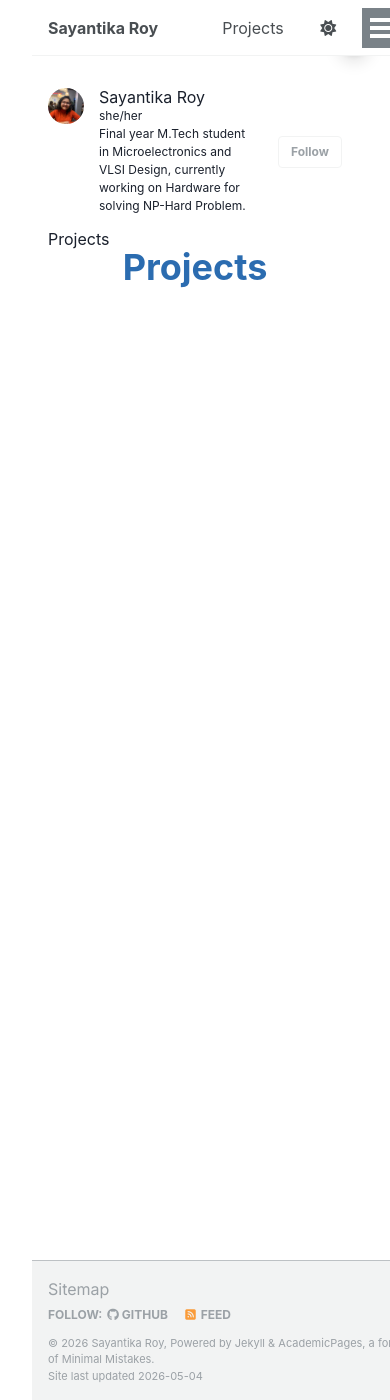
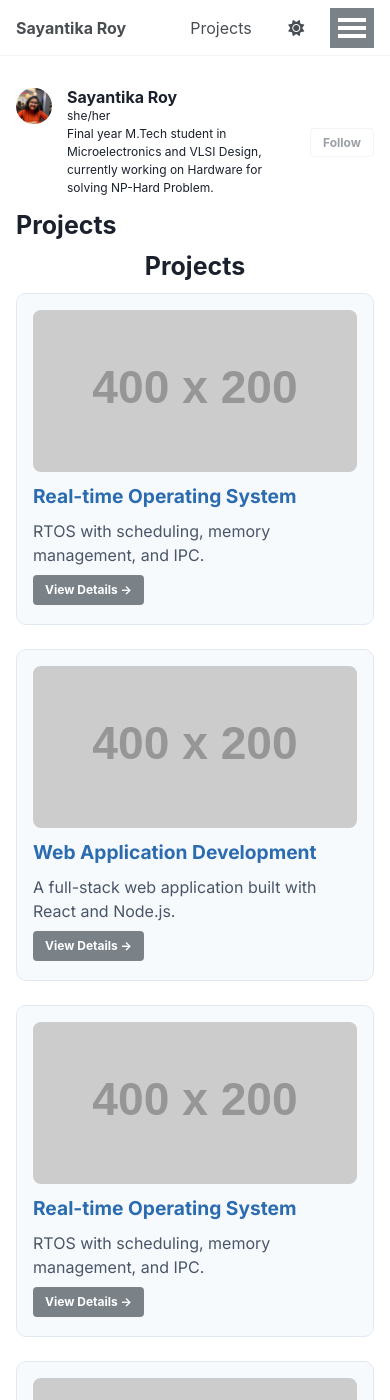
Before and after one commit to sayo-134/sayantika-roy.github.io, a Jekyll site: the page built from _pages/projects.html, in a window 390 px wide and 1400 px high. Built offline with Jekyll 4.4.1, drawn with Linux system fonts in a browser that asks for light colours; nearby versions of some CDN libraries; some of the changed text lies outside the part shown.

Commit message:
editing project page

```diff
--- a/_pages/projects.html
+++ b/_pages/projects.html
@@ -7,299 +7,316 @@ author_profile: true
 
 {% include base_path %}
 
-
-<!DOCTYPE html>
-<html lang="en">
-<head>
-    <meta charset="UTF-8">
-    <meta name="viewport" content="width=device-width, initial-scale=1.0">
-    <title>My Projects</title>
-    <!-- Tailwind CSS CDN -->
-    <script src="https://cdn.tailwindcss.com"></script>
 <style>
 @import url('https://fonts.googleapis.com/css2?family=Inter:wght@400;500;700&display=swap');
 
-        /* CSS variables for light theme */
+/* LIGHT THEME */
 :root {
     --bg-color: #ffffff;
     --text-color: #1a202c;
+    --muted-text: #4a5568;
     --card-bg: #f7fafc;
     --card-hover-bg: #edf2f7;
     --border-color: #e2e8f0;
     --header-color: #2b6cb0;
-            --link-color: #4299e1;
+    --link-color: #3182ce;
 }
 
-        /* CSS variables for dark theme .dark */
-        @media (prefers-color-scheme: dark){
+/* DARK THEME */
+body.dark {
     --bg-color: #0d1117;
     --text-color: #c9d1d9;
+    --muted-text: #8b949e;
     --card-bg: #161b22;
     --card-hover-bg: #21262d;
-            --border-color: #21262d;
+    --border-color: #30363d;
     --header-color: #58a6ff;
     --link-color: #58a6ff;
 }
 
 body {
     font-family: 'Inter', sans-serif;
-            background-color: var(--bg-color);
+    background: var(--bg-color);
     color: var(--text-color);
-            transition: background-color 0.3s ease;
 }
 
+/* GRID */
+.project-wrapper {
+    max-width: 1100px;
+    margin: 0 auto;
+}
+
+.project-grid {
+    display: grid;
+    grid-template-columns: repeat(3, minmax(0, 1fr));
+    gap: 1.5rem;
+}
+
+/* Tablet */
+@media (max-width: 900px) {
+    .project-grid {
+        grid-template-columns: repeat(2, 1fr);
+    }
+}
+
+/* Mobile */
+@media (max-width: 500px) {
+    .project-grid {
+        grid-template-columns: 1fr;
+    }
+}
+
+/* CARD */
 .project-card {
-            background-color: var(--card-bg);
-            transition: transform 0.2s ease-in-out, box-shadow 0.2s ease-in-out, background-color 0.3s ease;
-            cursor: pointer;
-            border-color: var(--border-color);
+    background: var(--card-bg);
+    border: 1px solid var(--border-color);
+    border-radius: 10px;
+    padding: 1rem;
+    transition: 0.25s;
+    /* max-width: 350px; */
+    margin: 0 auto;
+    height: 100%;
 }
 
 .project-card:hover {
-            transform: translateY(-5px);
-            box-shadow: 0 10px 15px rgba(0, 0, 0, 0.2);
-            background-color: var(--card-hover-bg);
+    transform: translateY(-6px);
+    background: var(--card-hover-bg);
+    box-shadow: 0 10px 20px rgba(0,0,0,0.15);
 }
 
-        .markdown-content h1, .markdown-content h2, .markdown-content h3, .markdown-content h4 {
+.project-title {
     color: var(--header-color);
-            border-bottom: 2px solid var(--border-color);
-            padding-bottom: 0.5em;
-            margin-top: 1.5em;
-            margin-bottom: 0.5em;
+    font-size: 1.2rem;
+    font-weight: 600;
 }
 
-        .markdown-content p {
-            margin-bottom: 1em;
+.project-summary {
+    color: var(--muted-text);
+    margin: 0.5rem 0;
 }
 
-        .markdown-content ul, .markdown-content ol {
-            margin-left: 2em;
-            list-style-type: disc;
+/* BUTTON */
+.btn {
+    color: var(--link-color);
+    cursor: pointer;
+}
+.btn:hover {
+    text-decoration: underline;
 }
 
-        .markdown-content code {
-            background-color: var(--card-hover-bg);
-            padding: 0.2em 0.4em;
-            border-radius: 4px;
+/* DETAIL */
+.project-detail {
+    display: none;
 }
 
-        /* Apply colors from variables to Tailwind classes */
-        .text-white { color: var(--text-color); }
-        .text-gray-400 { color: var(--text-color); }
-        .text-blue-400 { color: var(--link-color); }
-        .hover\:text-blue-200:hover { color: var(--link-color); }
-        .bg-gray-900 { background-color: var(--card-bg); }
-        .border-gray-800 { border-color: var(--border-color); }
+.project-detail.active {
+    display: block;
+}
 
+/* IMAGE */
 .project-image {
     width: 100%;
-            height: auto;
-            border-radius: 0.5rem;
-            margin-bottom: 1rem;
+    border-radius: 8px;
+    margin-bottom: 10px;
 }
 
+/* CONTENT */
+.markdown-content h3 {
+    border-bottom: 1px solid var(--border-color);
+    margin-top: 1rem;
+}
+
+.markdown-content ul {
+    margin-left: 1.5rem;
+}
+
+/* TOGGLE */
+.toggle-btn {
+    position: fixed;
+    top: 20px;
+    right: 20px;
+    background: var(--card-bg);
+    border: 1px solid var(--border-color);
+    padding: 5px 10px;
+    cursor: pointer;
+}
 </style>
-</head>
-<body class="p-8">
-    <button id="theme-toggle" class="fixed top-4 right-4 p-2 rounded-full shadow-lg bg-gray-800 text-gray-200 dark:bg-gray-200 dark:text-gray-800 transition-colors">
-        <svg xmlns="http://www.w3.org/2000/svg" class="h-6 w-6" fill="none" viewBox="0 0 24 24" stroke="currentColor">
-            <path stroke-linecap="round" stroke-linejoin="round" stroke-width="2" d="M12 3v1m0 16v1m9-9h-1M4 12H3m15.364 6.364l-.707-.707M6.343 6.343l-.707-.707m12.728 0l-.707.707M6.343 17.657l-.707.707M16 12a4 4 0 11-8 0 4 4 0 018 0z" />
-        </svg>
-    </button>
-    <div id="project-list" class="container mx-auto max-w-4xl transition-all duration-500">
-        <h1 class="text-4xl font-bold mb-8 text-center" style="color: var(--header-color)">Projects</h1>
-        <!-- Project cards container -->
-        <div class="grid grid-cols-1 md:grid-cols-2 gap-6">
-            <!-- Project cards will be injected here by JavaScript -->
-        </div>
+
+<button class="toggle-btn" onclick="toggleTheme()">Toggle Theme</button>
+
+<div id="project-list">
+    <h1 style="text-align:center;">Projects</h1>
+    <div class="project-grid" id="project-grid"></div>
 </div>
 
-    <div id="project-detail" class="container mx-auto max-w-4xl hidden transition-all duration-500">
-        <button id="back-button" class="flex items-center text-blue-400 hover:text-blue-200 mb-6">
-            <svg xmlns="http://www.w3.org/2000/svg" class="h-5 w-5 mr-2" viewBox="0 0 20 20" fill="currentColor">
-                <path fill-rule="evenodd" d="M12.707 5.293a1 1 0 010 1.414L9.414 10l3.293 3.293a1 1 0 01-1.414 1.414l-4-4a1 1 0 010-1.414l4-4a1 1 0 011.414 0z" clip-rule="evenodd" />
-            </svg>
-            Back to Projects
-        </button>
-        <h1 id="project-title" class="text-4xl font-bold mb-4" style="color: var(--header-color)"></h1>
-        <div id="project-content" class="markdown-content p-6 rounded-lg shadow-lg" style="background-color: var(--card-bg);">
-            <!-- Project content will be injected here by JavaScript -->
+<div id="project-detail" class="project-detail">
+    <button class="btn" onclick="goBack()">← Back</button>
+    <h1 id="project-title"></h1>
+    <div id="project-content" class="markdown-content"></div>
 </div>
+
+<div class="project-wrapper">
+    <div class="project-grid" id="project-grid"></div>
 </div>
 
 <script>
-        // const currentTheme = localStorage.getItem('theme');
-        //     if (currentTheme) {
-        //         body.classList.add(currentTheme);
-        //     } else {
-        //         body.classList.add('light'); // always default to light
-        //     }
-
-
 const projects = [
 {
     id: 'project-1',
-                title: 'Project 1: Real-time Operating System',
-                summary: 'An implementation of a real-time operating system with process scheduling, memory management, and inter-process communication.',
-                cardImage: 'https://placehold.co/400x200/58a6ff/0d1117?text=OS+Project',
-                detailImage: 'https://placehold.co/800x400/58a6ff/0d1117?text=Real-time+OS',
-                content:
-<h1>Project 1: Real-time Operating System</h1>
-<img src="https://placehold.co/800x400/58a6ff/0d1117?text=Real-time+OS" alt="Real-time OS Diagram" class="project-image">
+    title: 'Real-time Operating System',
+    summary: 'RTOS with scheduling, memory management, and IPC.',
+    cardImage: 'https://placehold.co/400x200',
+    content: `
+        <img src="https://placehold.co/800x400" class="project-image">
+
         <h3>Introduction</h3>
-<p>This project is an implementation of a basic real-time operating system (RTOS) developed from scratch. The primary goal was to understand the fundamental concepts of OS design, including process scheduling, memory management, and synchronization.</p>
-<h3>Key Features</h3>
+        <p>This project implements a basic RTOS from scratch.</p>
+
+        <h3>Features</h3>
         <ul>
-    <li><strong>Preemptive Scheduling:</strong> Implemented a preemptive, priority-based scheduler to ensure high-priority tasks are executed in a timely manner.</li>
-    <li><strong>Memory Management:</strong> Designed a simple memory allocator to manage heap memory for dynamic allocation of tasks.</li>
-    <li><strong>Inter-Process Communication (IPC):</strong> Created a messaging system for tasks to communicate with each other safely and reliably.</li>
+            <li>Preemptive scheduling</li>
+            <li>Memory allocation</li>
+            <li>IPC</li>
         </ul>
-<h3>Technologies Used</h3>
-<ul>
-    <li><strong>Language:</strong> C</li>
-    <li><strong>Platform:</strong> ARM Cortex-M4 microcontroller</li>
-    <li><strong>Tools:</strong> Keil uVision, ST-Link debugger</li>
-</ul>
-
+    `
 },
 {
     id: 'project-2',
-                title: 'Project 2: Machine Learning Model',
-                summary: 'Developed and trained a convolutional neural network for image classification using the CIFAR-10 dataset.',
-                cardImage: 'https://placehold.co/400x200/4299e1/0d1117?text=ML+Model',
-                detailImage: 'https://placehold.co/800x400/4299e1/0d1117?text=CNN+Architecture',
+    title: 'Web Application Development',
+    summary: 'A full-stack web application built with React and Node.js.',
+    cardImage: 'https://placehold.co/400x200',
     content: `
-<h1>Project 2: Machine Learning Model</h1>
-<img src="https://placehold.co/800x400/4299e1/0d1117?text=CNN+Architecture" alt="CNN Architecture Diagram" class="project-image">
-<h3>Overview</h3>
-<p>This project involved the creation and training of a Convolutional Neural Network (CNN) to perform image classification on the CIFAR-10 dataset. The model was built using popular deep learning frameworks.</p>
-<h3>Model Architecture</h3>
-<p>The CNN architecture includes:</p>
+        <img src="https://placehold.co/800x400" class="project-image">
+
+        <h3>Introduction</h3>
+        <p>This project implements a basic RTOS from scratch.</p>
+
+        <h3>Features</h3>
         <ul>
-    <li>Three convolutional layers with ReLU activation.</li>
-    <li>Max-pooling layers to reduce dimensionality.</li>
-    <li>A fully connected layer for classification.</li>
-    <li>Dropout layers to prevent overfitting.</li>
-</ul>
-<h3>Results</h3>
-<p>The model achieved an accuracy of 85% on the test set. Future work includes exploring more advanced architectures and data augmentation techniques.</p>
-<h3>Technologies Used</h3>
-<ul>
-    <li><strong>Language:</strong> Python</li>
-    <li><strong>Frameworks:</strong> TensorFlow, Keras</li>
-    <li><strong>Libraries:</strong> NumPy, Matplotlib, Scikit-learn</li>
+            <li>Preemptive scheduling</li>
+            <li>Memory allocation</li>
+            <li>IPC</li>
         </ul>
     `
 },
 {
     id: 'project-3',
-                title: 'Project 3: Web-based Game',
-                summary: 'A classic "Flappy Bird" style game built entirely with HTML, CSS, and vanilla JavaScript.',
-                cardImage: 'https://placehold.co/400x200/48bb78/0d1117?text=Flappy+Game',
-                detailImage: 'https://placehold.co/800x400/48bb78/0d1117?text=Game+Screenshot',
+    title: 'Real-time Operating System',
+    summary: 'RTOS with scheduling, memory management, and IPC.',
+    cardImage: 'https://placehold.co/400x200',
     content: `
-<h1>Project 3: Web-based Game</h1>
-<img src="https://placehold.co/800x400/48bb78/0d1117?text=Game+Screenshot" alt="Game Screenshot" class="project-image">
-<h3>Game Description</h3>
-<p>This is a simple, browser-based game inspired by the classic Flappy Bird. The game features a playable character that the user controls by clicking to avoid obstacles.</p>
-<h3>Implementation Details</h3>
-<p>The game logic is implemented using pure JavaScript for a smooth, responsive feel. The visuals and animations are handled with HTML Canvas and CSS transitions.</p>
+        <img src="https://placehold.co/800x400" class="project-image">
+
+        <h3>Introduction</h3>
+        <p>This project implements a basic RTOS from scratch.</p>
+
         <h3>Features</h3>
         <ul>
-    <li>Responsive design that works on both desktop and mobile devices.</li>
-    <li>Scoring system to track player progress.</li>
-    <li>Collision detection for a challenging gameplay experience.</li>
+            <li>Preemptive scheduling</li>
+            <li>Memory allocation</li>
+            <li>IPC</li>
         </ul>
-<h3>Technologies Used</h3>
+    `
+},
+{
+    id: 'project-4',
+    title: 'Mobile App Development',
+    summary: 'A cross-platform mobile application built with React Native.',
+    cardImage: 'https://placehold.co/400x200',
+    content: `
+        <img src="https://placehold.co/800x400" class="project-image">
+
+        <h3>Introduction</h3>
+        <p>This project implements a basic RTOS from scratch.</p>
+
+        <h3>Features</h3>
         <ul>
-    <li>HTML</li>
-    <li>CSS</li>
-    <li>JavaScript (ES6+)</li>
+            <li>Preemptive scheduling</li>
+            <li>Memory allocation</li>
+            <li>IPC</li>
+        </ul>
+    `
+},
+{
+    id: 'project-5',
+    title: 'Data Visualization Dashboard',
+    summary: 'A responsive dashboard for visualizing complex datasets.',
+    cardImage: 'https://placehold.co/400x200',
+    content: `
+        <img src="https://placehold.co/800x400" class="project-image">
+
+        <h3>Introduction</h3>
+        <p>This project implements a basic RTOS from scratch.</p>
+
+        <h3>Features</h3>
+        <ul>
+            <li>Preemptive scheduling</li>
+            <li>Memory allocation</li>
+            <li>IPC</li>
+        </ul>
+    `
+},
+{
+    id: 'project-6',
+    title: 'Real-time Operating System',
+    summary: 'RTOS with scheduling, memory management, and IPC.',
+    cardImage: 'https://placehold.co/400x200',
+    content: `
+        <img src="https://placehold.co/800x400" class="project-image">
+
+        <h3>Introduction</h3>
+        <p>This project implements a basic RTOS from scratch.</p>
+
+        <h3>Features</h3>
+        <ul>
+            <li>Preemptive scheduling</li>
+            <li>Memory allocation</li>
+            <li>IPC</li>
         </ul>
     `
 }
 ];
 
-        const projectListContainer = document.querySelector('#project-list .grid');
-        const projectDetailView = document.getElementById('project-detail');
-        const projectTitle = document.getElementById('project-title');
-        const projectContent = document.getElementById('project-content');
-        const backButton = document.getElementById('back-button');
+const grid = document.getElementById("project-grid");
+const detail = document.getElementById("project-detail");
+const list = document.getElementById("project-list");
 
-        // Function to render the list of projects
-        const renderProjects = () => {
-            projectListContainer.innerHTML = '';
-            projects.forEach(project => {
-                const cardHtml = `
-                    <div id="${project.id}" class="project-card p-6 rounded-lg shadow-md border border-gray-800">
-                        <img src="${project.cardImage}" alt="${project.title} Thumbnail" class="project-image">
-                        <h2 class="text-xl font-bold mb-2">${project.title}</h2>
-                        <p class="text-gray-400 mb-4">${project.summary}</p>
-                        <a href="#" class="view-project-btn">View Details &rarr;</a>
-                    </div>
+const title = document.getElementById("project-title");
+const content = document.getElementById("project-content");
+
+projects.forEach(p => {
+    const card = document.createElement("div");
+    card.className = "project-card";
+
+    card.innerHTML = `
+        <img src="${p.cardImage}" class="project-image">
+        <div class="project-title">${p.title}</div>
+        <div class="project-summary">${p.summary}</div>
+        <div class="btn">View Details →</div>
     `;
-                projectListContainer.innerHTML += cardHtml;
-            });
-            // Add click listeners to the newly created cards
-            document.querySelectorAll('.project-card').forEach(card => {
-                card.addEventListener('click', () => {
-                    const projectId = card.id;
-                    const selectedProject = projects.find(p => p.id === projectId);
-                    if (selectedProject) {
-                        showProjectDetail(selectedProject);
-                    }
-                });
-            });
+
+    card.querySelector(".btn").onclick = () => {
+        title.textContent = p.title;
+        content.innerHTML = p.content;
+
+        list.style.display = "none";
+        detail.classList.add("active");
+        window.scrollTo(0,0);
     };
 
-        // Function to show the detailed project view
-        const showProjectDetail = (project) => {
-            projectTitle.textContent = project.title;
-            // The content is already formatted as HTML, so we can set it directly
-            projectContent.innerHTML = project.content;
-            document.getElementById('project-list').classList.add('hidden');
-            projectDetailView.classList.remove('hidden');
-            window.scrollTo({ top: 0, behavior: 'smooth' });
-        };
-
-        // Add event listener for the back button
-        backButton.addEventListener('click', () => {
-            projectDetailView.classList.add('hidden');
-            document.getElementById('project-list').classList.remove('hidden');
+    grid.appendChild(card);
 });
 
-        // Theme toggle logic
-        const themeToggle = document.getElementById('theme-toggle');
-        const body = document.body;
-
-        const prefersDarkScheme = window.matchMedia("(prefers-color-scheme: dark)");
-
-        // Set initial theme based on system preference or localStorage
-        const currentTheme = localStorage.getItem('theme');
-        if (currentTheme) {
-            body.classList.add(currentTheme);
-        } else if (prefersDarkScheme.matches) {
-            body.classList.add('dark');
-        } else {
-            body.classList.add('light');
+function goBack() {
+    detail.classList.remove("active");
+    list.style.display = "block";
 }
 
-        themeToggle.addEventListener('click', () => {
-            if (body.classList.contains('light')) {
-                body.classList.remove('light');
-                body.classList.add('dark');
-                localStorage.setItem('theme', 'dark');
-            } else {
-                body.classList.remove('dark');
-                body.classList.add('light');
-                localStorage.setItem('theme', 'light');
+function toggleTheme() {
+    document.body.classList.toggle("dark");
+    localStorage.setItem("theme", document.body.classList.contains("dark") ? "dark" : "light");
 }
-        });
 
-
-        // Initial render
-        renderProjects();
+const saved = localStorage.getItem("theme");
+if (saved === "dark") document.body.classList.add("dark");
 </script>
-</body>
-</html>
```
Also changed, not shown: _pages/cv-json.md (+2 -2 lines). Lines whose indentation alone changed are shown as unchanged.
